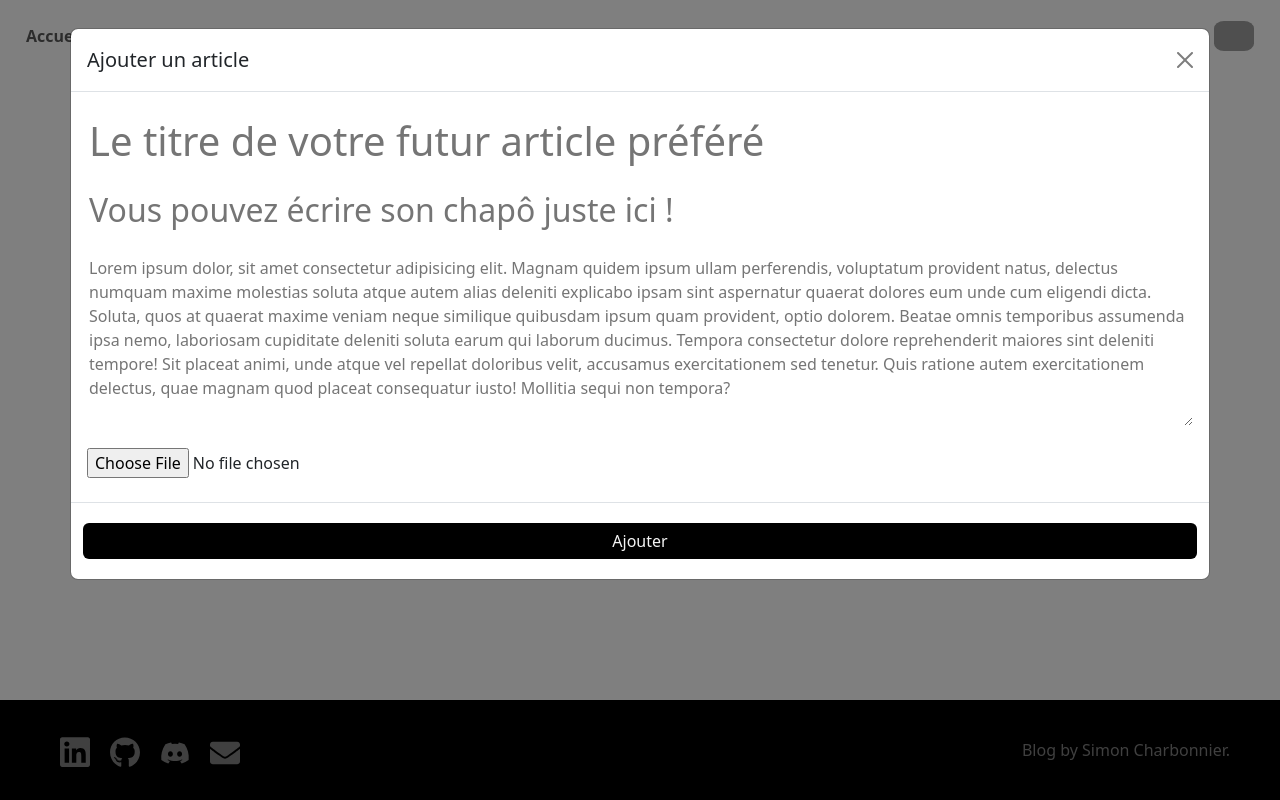
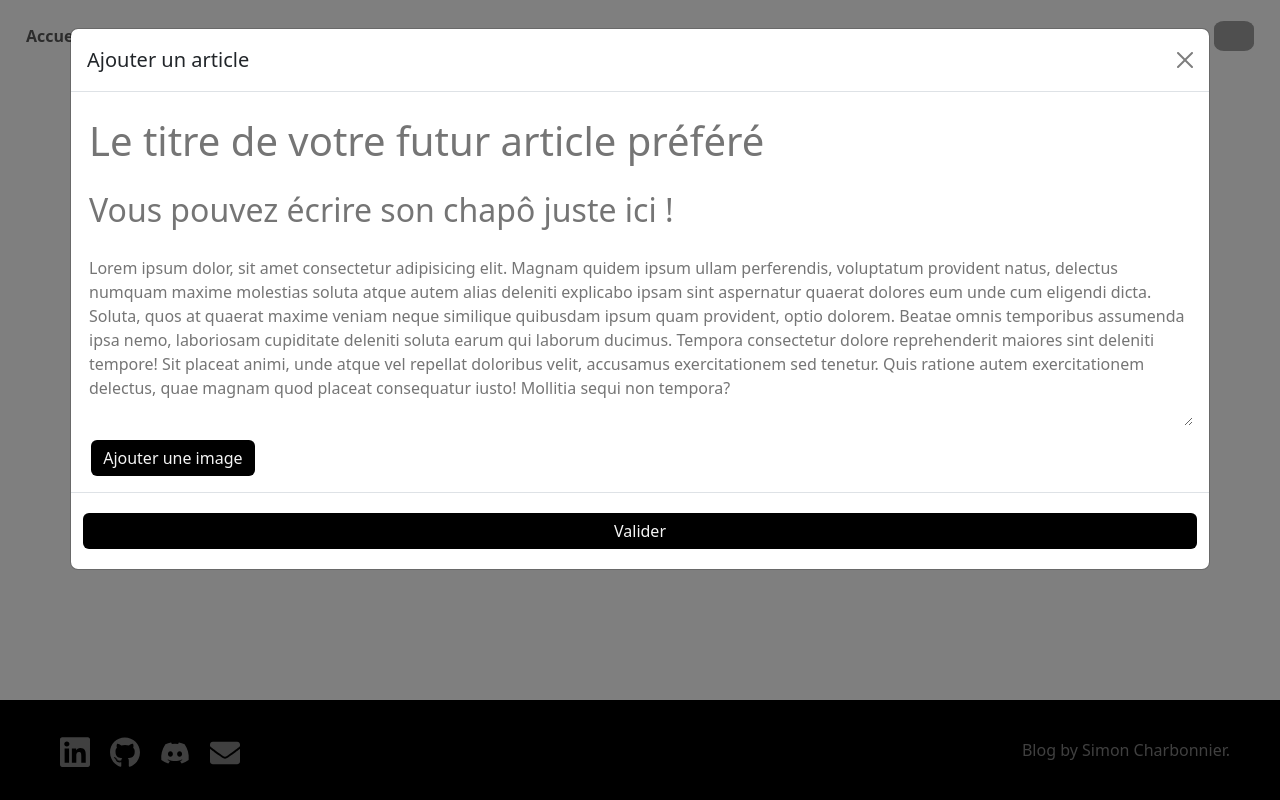
Before and after one commit to Simoncharbonnier/OCP5, a PHP site: page /P5/index.php?controller=post in a window 1280 px wide, after a click on "Ajouter". Run offline with PHP 8.4, Linux system fonts and the light colour scheme; data that the repository does not hold is empty; grey boxes are pictures that could not be loaded.

Commit message:
fix: handle image when add post

```diff
--- a/app/views/components/header.php
+++ b/app/views/components/header.php
@@ -44,14 +44,19 @@
           <h5 class="modal-title" id="modal-add-post-label">Ajouter un article</h5>
           <button type="button" class="btn-close" data-bs-dismiss="modal" aria-label="Close"></button>
         </div>
-        <div class="modal-body text-center">
+        <div class="modal-body">
           <h1><input type="text" name="title" placeholder="Le titre de votre futur article préféré" autocomplete="off"></h1>
           <h2><input type="text" name="headline" placeholder="Vous pouvez écrire son chapô juste ici !" autocomplete="off"></h2>
           <p><textarea name="content" rows="7" placeholder="Lorem ipsum dolor, sit amet consectetur adipisicing elit. Magnam quidem ipsum ullam perferendis, voluptatum provident natus, delectus numquam maxime molestias soluta atque autem alias deleniti explicabo ipsam sint aspernatur quaerat dolores eum unde cum eligendi dicta. Soluta, quos at quaerat maxime veniam neque similique quibusdam ipsum quam provident, optio dolorem. Beatae omnis temporibus assumenda ipsa nemo, laboriosam cupiditate deleniti soluta earum qui laborum ducimus. Tempora consectetur dolore reprehenderit maiores sint deleniti tempore! Sit placeat animi, unde atque vel repellat doloribus velit, accusamus exercitationem sed tenetur. Quis ratione autem exercitationem delectus, quae magnam quod placeat consequatur iusto! Mollitia sequi non tempora?" autocomplete="off"></textarea></p>
-          <input type="file" name="image" accept="image/*">
+          <div>
+            <img id="modal-add-post-img" src="" alt="">
+            <div id="modal-add-post-btn-img" class="btn">Ajouter une image</div>
+            <div id="modal-add-post-btn-img-cancel" class="btn d-none">Retirer l'image</div>
+            <input id="modal-add-post-img-input" type="file" name="image" accept="image/*" hidden>
+          </div>
         </div>
         <div class="modal-footer">
-          <input type="submit" class="btn btn-submit" value="Ajouter">
+          <input type="submit" class="btn btn-submit" value="Valider">
         </div>
       </form>
     </div>
--- a/app/views/post/detail.php
+++ b/app/views/post/detail.php
@@ -34,7 +34,7 @@
             <div class="post-image">
               <img id="btn-img-delete" class="icon-cross d-none" src="assets/img/icons/cross.svg">
               <img id="post-img" src="<?= $post['image'] ? 'assets/img/post/' . $post['image'] : '' ?>">
-              <div id="btn-img-add" class="btn d-none">Ajouter</div>
+              <div id="btn-img-add" class="btn d-none">Ajouter une image</div>
               <div id="btn-img-cancel" class="btn d-none">Annuler</div>
               <input type="file" name="image" accept="image/*" id="image-input" hidden>
               <input type="text" name="image-changed" id="image-changed-input" value="false" hidden>
--- a/assets/css/global.css
+++ b/assets/css/global.css
@@ -99,6 +99,16 @@ a {
   outline: none;
 }
 
+#form-add-post img {
+  max-height: 250px;
+  max-width: 100%;
+  cursor: pointer;
+}
+
+#form-add-post img:hover {
+  opacity: .7;
+}
+
 /* FOOTER */
 
 .footer {
--- a/assets/css/post.css
+++ b/assets/css/post.css
@@ -65,7 +65,7 @@
 }
 
 #post-img {
-  max-height: 200px;
+  max-height: 300px;
   max-width: 100%;
 }
 
```
Also changed, not shown: assets/js/global.js (+42 -0 lines), assets/js/post.js (+2 -5 lines).
